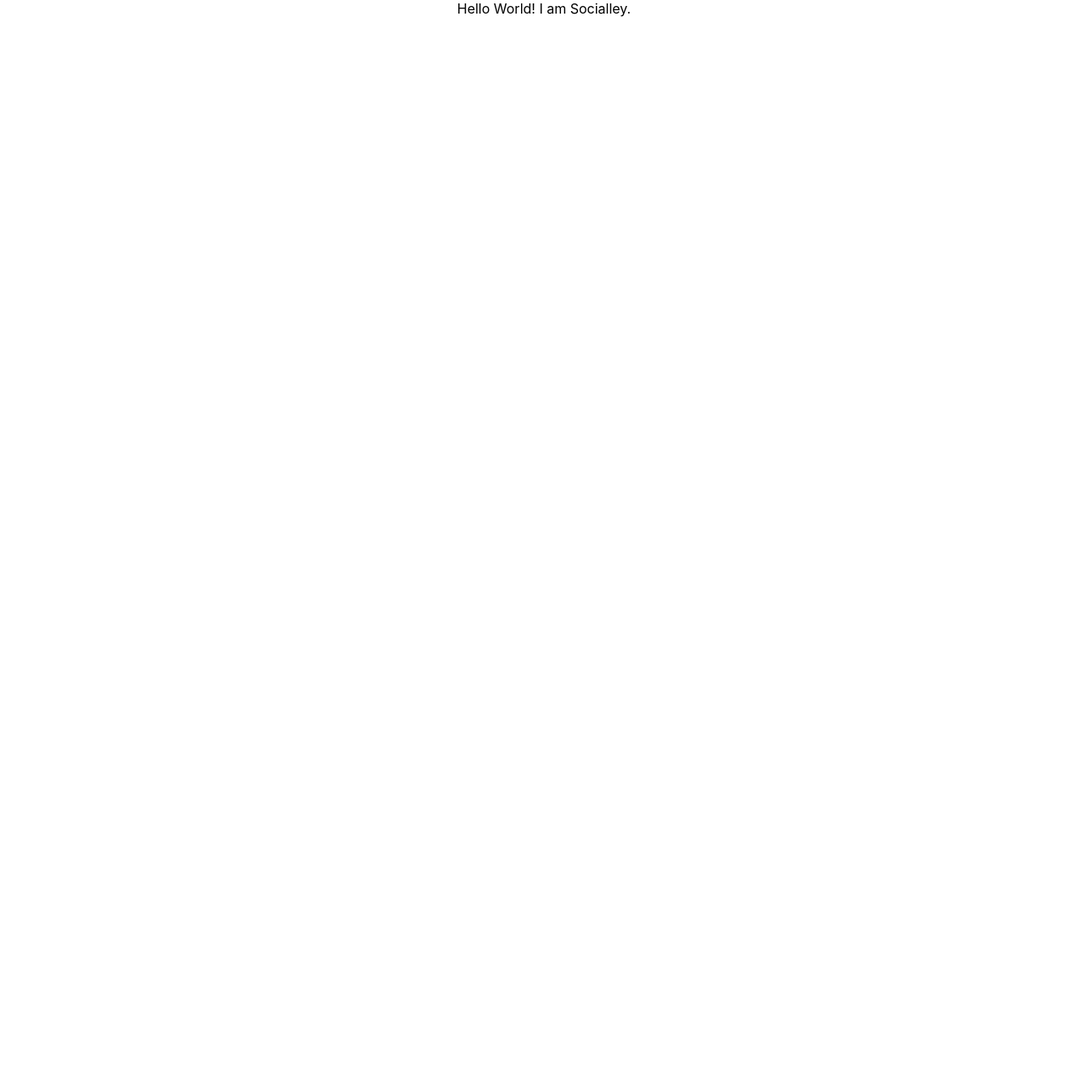
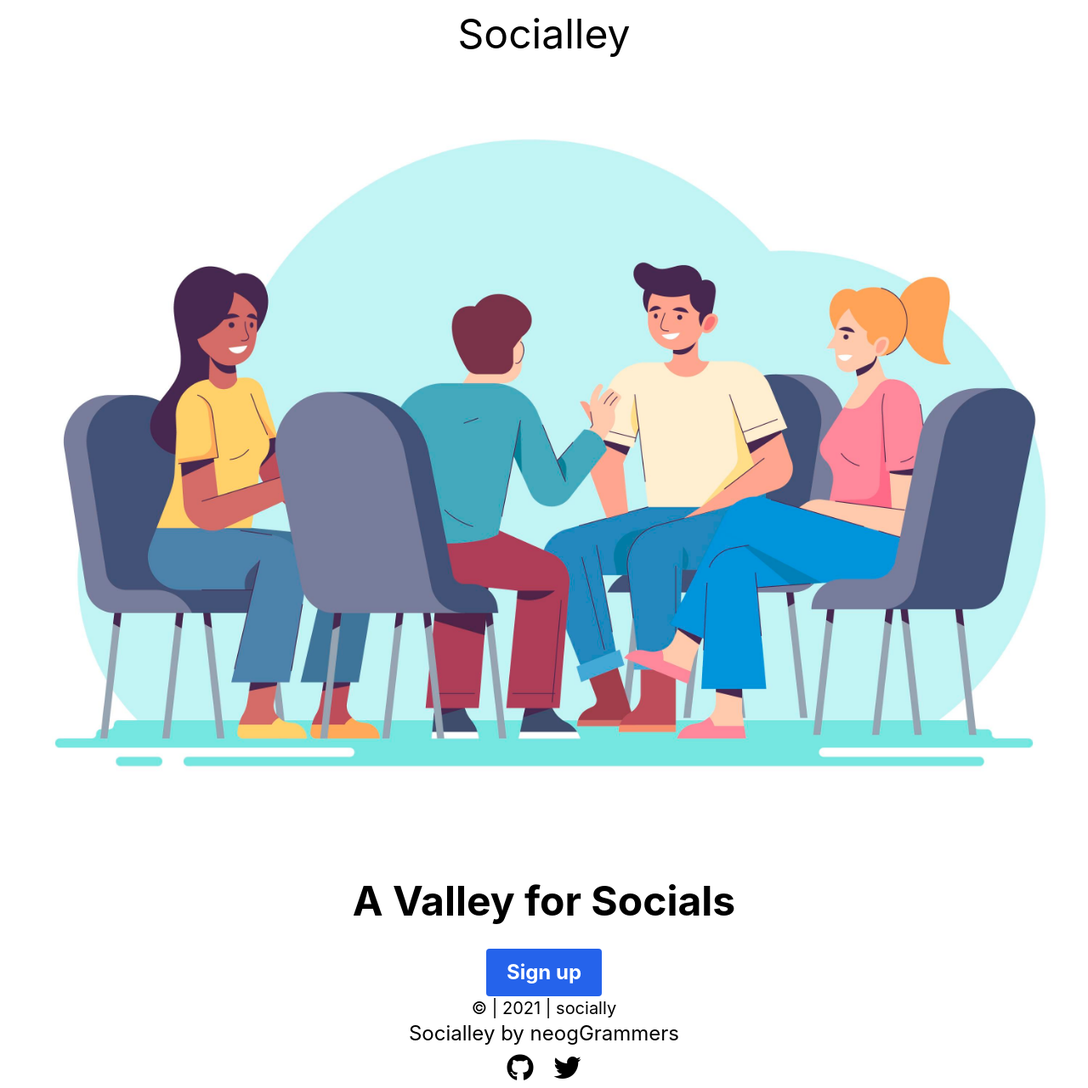
Before and after one commit to sohamsshah/Socialley, a React (Create React App) app in the folder client/: page / in a window 1280 px wide. Shown: the whole page at 85% size. Before the commit the page ends 800 px from the top, so only its background shows below. Built offline with nearby package versions, Linux system fonts and the light colour scheme.

Commit message:
feat: integrated tailwind css & added landing page

```diff
--- /dev/null
+++ b/client/craco.config.js
@@ -0,0 +1,7 @@
+module.exports = {
+  style: {
+    postcss: {
+      plugins: [require("tailwindcss"), require("autoprefixer")],
+    },
+  },
+};
--- /dev/null
+++ b/client/postcss.config.js
@@ -0,0 +1,6 @@
+module.exports = {
+  plugins: {
+    tailwindcss: {},
+    autoprefixer: {},
+  },
+}
--- a/client/public/index.html
+++ b/client/public/index.html
@@ -14,6 +14,12 @@
       manifest.json provides metadata used when your web app is installed on a
       user's mobile device or desktop. See https://developers.google.com/web/fundamentals/web-app-manifest/
     -->
+    <link
+      rel="stylesheet"
+      href="https://cdnjs.cloudflare.com/ajax/libs/font-awesome/5.15.3/css/all.min.css"
+      integrity="sha512-iBBXm8fW90+nuLcSKlbmrPcLa0OT92xO1BIsZ+ywDWZCvqsWgccV3gFoRBv0z+8dLJgyAHIhR35VZc2oM/gI1w=="
+      crossorigin="anonymous"
+    />
     <link rel="manifest" href="%PUBLIC_URL%/manifest.json" />
     <!--
       Notice the use of %PUBLIC_URL% in the tags above.
--- a/client/src/App.js
+++ b/client/src/App.js
@@ -1,9 +1,11 @@
-import './App.css';
+import "./App.css";
+import { LandingPage } from "./pages/LandingPage/";
 
 function App() {
   return (
     <div className="App">
-      Hello World! I am Socialley.
+      {/* <h1 className="text-red-500">Hello World! I am Socialley.</h1> */}
+      <LandingPage />
     </div>
   );
 }
--- /dev/null
+++ b/client/src/pages/LandingPage/LandingPage.js
@@ -0,0 +1,38 @@
+import React from "react";
+import LandingPageBanner from "./landing-page.jpg";
+// import { LandingPageBanner } from ".../images/landing-page.jpg";
+
+export const LandingPage = () => {
+  return (
+    <div className="flex flex-col h-screen">
+      <h1 className="text-center text-5xl m-4">Socialley</h1>
+      <div className="flex-grow">
+        <div className="my-9">
+          <img
+            className="object-contain md:object-scale-down"
+            src={LandingPageBanner}
+            alt="banner"
+          />
+        </div>
+        <div className="flex flex-col items-center">
+          <h2 className="text-center my-8 text-5xl font-bold md:font-bold">
+            A Valley for Socials
+          </h2>
+          <button className="bg-blue-600 hover:bg-blue-700 text-white font-bold py-3 px-6 rounded text-2xl">
+            Sign up
+          </button>
+        </div>
+      </div>
+      <footer className="flex flex-col items-center">
+        <p className="text-xl">© | 2021 | socially </p>
+        <p className="md:block cursor-pointer text-2xl hover:text-whit">
+          Socialley by neogGrammers
+        </p>
+        <p className="flex gap-6 my-2">
+          <i className="fab fa-2x fa-github"></i>
+          <i className="fab fa-2x fa-twitter"></i>
+        </p>
+      </footer>
+    </div>
+  );
+};
--- /dev/null
+++ b/client/src/pages/LandingPage/index.js
@@ -0,0 +1 @@
+export { LandingPage } from "./LandingPage";
--- /dev/null
+++ b/client/tailwind.config.js
@@ -0,0 +1,11 @@
+module.exports = {
+  purge: ["./src/**/*.{js,jsx,ts,tsx}", "./public/index.html"],
+  darkMode: false, // or 'media' or 'class'
+  theme: {
+    extend: {},
+  },
+  variants: {
+    extend: {},
+  },
+  plugins: [],
+};
```
Also changed, not shown: client/package.json (+9 -3 lines), client/src/index.css (+7 -3 lines), client/src/pages/LandingPage/LandingPage.css (added), client/src/pages/LandingPage/landing-page.jpg (added), 1 other file (tests, documents, lock files or other folders).
